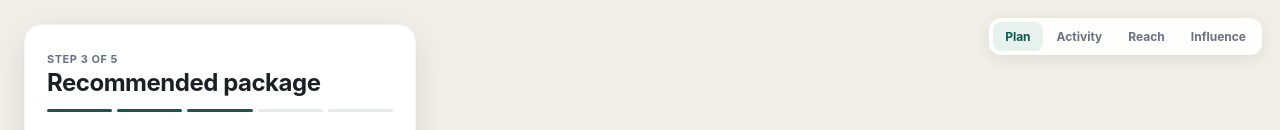
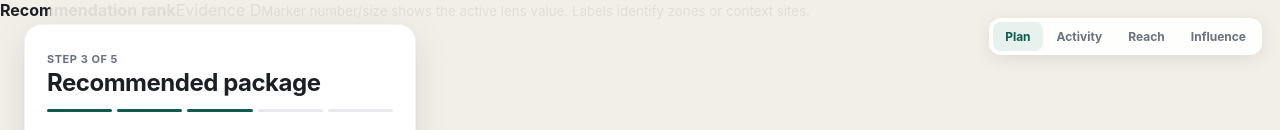
Before and after one commit to GeoTracka/ooh-datahub, a Next.js app: page / in a window 1280 px wide. Both pictures are taken after a click on the button "Use default timing & budget". Shown: the top 130 px of the page. Built offline with nearby package versions, Linux system fonts and the light colour scheme.

Commit message:
feat: add visible map lens legend

```diff
--- a/src/features/MapStage.tsx
+++ b/src/features/MapStage.tsx
@@ -10,6 +10,7 @@ export function MapStage({
   selectedFeatureId: string | null;
   onFeatureSelect(featureId: string): void;
 }) {
+  const legend = scene.features.find((feature) => feature.visual)?.visual ?? null;
   return (
     <section className="explorer-map-stage" aria-label="Campaign map">
       <MapCanvas
@@ -17,6 +18,13 @@ export function MapStage({
         selectedFeatureId={selectedFeatureId}
         onFeatureSelect={onFeatureSelect}
       />
+      {legend && (
+        <aside className="explorer-map-legend" aria-label="Map lens legend">
+          <strong>{legend.metricLabel}</strong>
+          <span>{legend.evidenceLabel}</span>
+          <small>Marker number/size shows the active lens value. Labels identify zones or context sites.</small>
+        </aside>
+      )}
       <div className="explorer-map-note">
         Planning context · not navigation
       </div>
```
